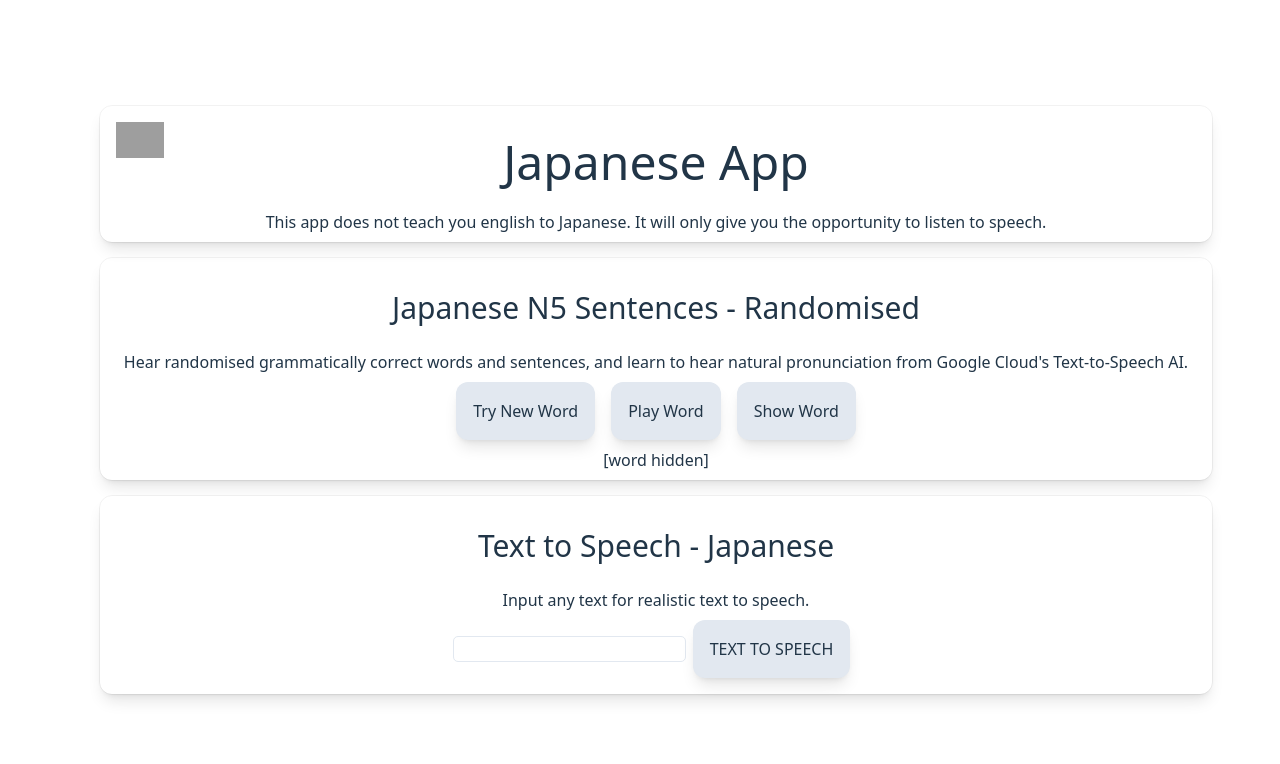
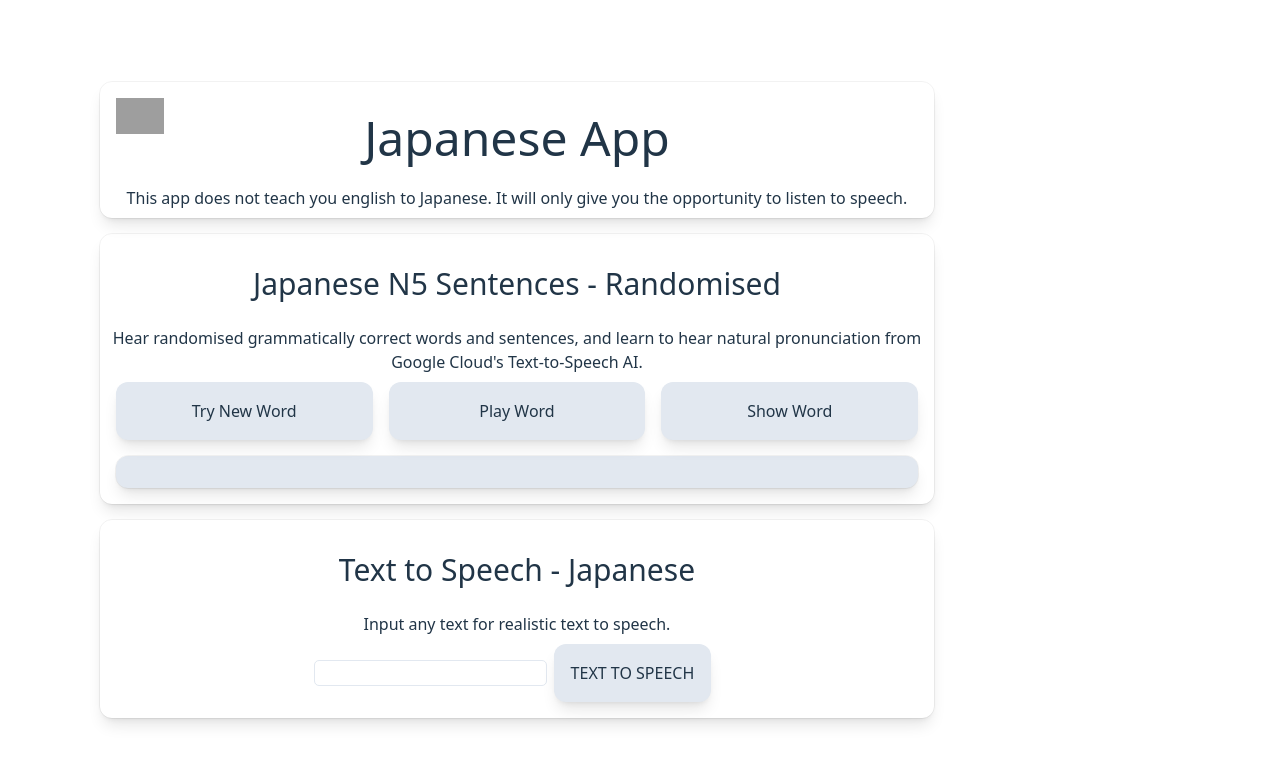
Before and after one commit to ajones-programming/japanese-grammar, a React (Vite) app: page / in a window 1280 px wide. Shown: the top 764 px of the page. Built offline with nearby package versions, Linux system fonts and the light colour scheme; grey boxes are pictures that could not be loaded.

Commit message:
updated appearance

```diff
--- a/src/App.css
+++ b/src/App.css
@@ -25,6 +25,10 @@ h2{
   @apply rounded-xl bg-white p-2 m-4 shadow-lg outline outline-black/5 duration-300 ease-in-out
 }
 
+.container-small{
+  @apply rounded-xl bg-slate-200 p-1 m-2 shadow-lg outline outline-black/5 duration-300 ease-in-out
+}
+
 
 @media (orientation:portrait)
 {
@@ -46,6 +50,12 @@ h2{
   }
 }
 
+@media (orientation: landscape){
+  .container{
+   @apply max-w-3/4
+  }
+}
+
 
 
 
--- a/src/RandomSentence.tsx
+++ b/src/RandomSentence.tsx
@@ -59,27 +59,27 @@ export function RandomSentence({loaded} : props){
             Hear randomised grammatically correct words and sentences, and learn to hear natural pronunciation from Google Cloud's Text-to-Speech AI.
         </p>
         <div className="flex justify-center">
-            <button onClick={() => {
+            <button className="w-1/3" onClick={() => {
                 setRandomVerb(getRandomSentence())
                 setShowWord(false);
             }}>
                 Try New Word
             </button>
 
-            <button onClick={() => {
+            <button className="w-1/3" onClick={() => {
                 textToSpeech(randomVerb.kana)
             }}>
                 Play Word
             </button>
 
-            <button onClick={
+            <button className="w-1/3" onClick={
                 () => setShowWord(!showWord)
             }>
                 {showWord ? "Hide Word" : "Show Word"}
             </button>
         </div>
-        <p>
-            {showWord ? (randomVerb.kanji + " (" + randomVerb.kana + ")") : "[word hidden]"}
+        <p className="container-small h-8 align-middle">
+            {showWord ? (randomVerb.kanji + " (" + randomVerb.kana + ")") : ""}
         </p>
     </div>)
 
```
